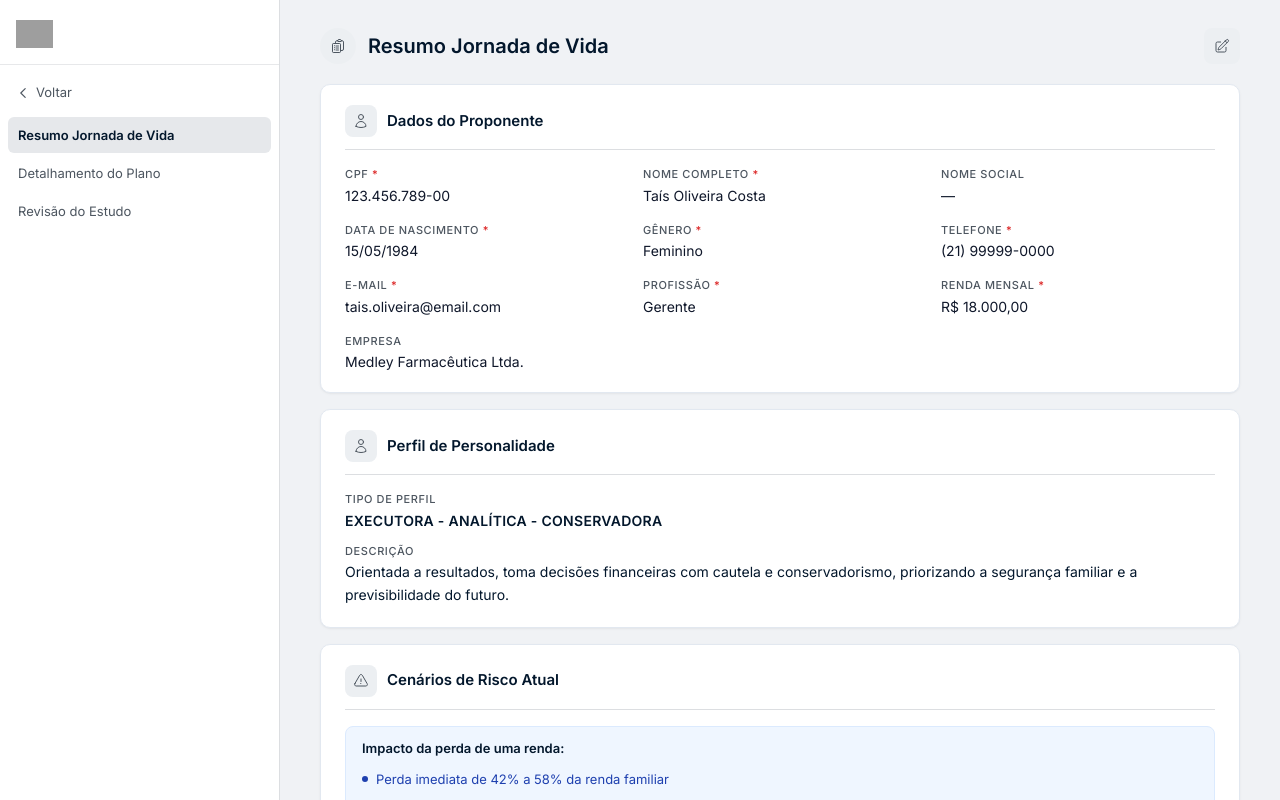
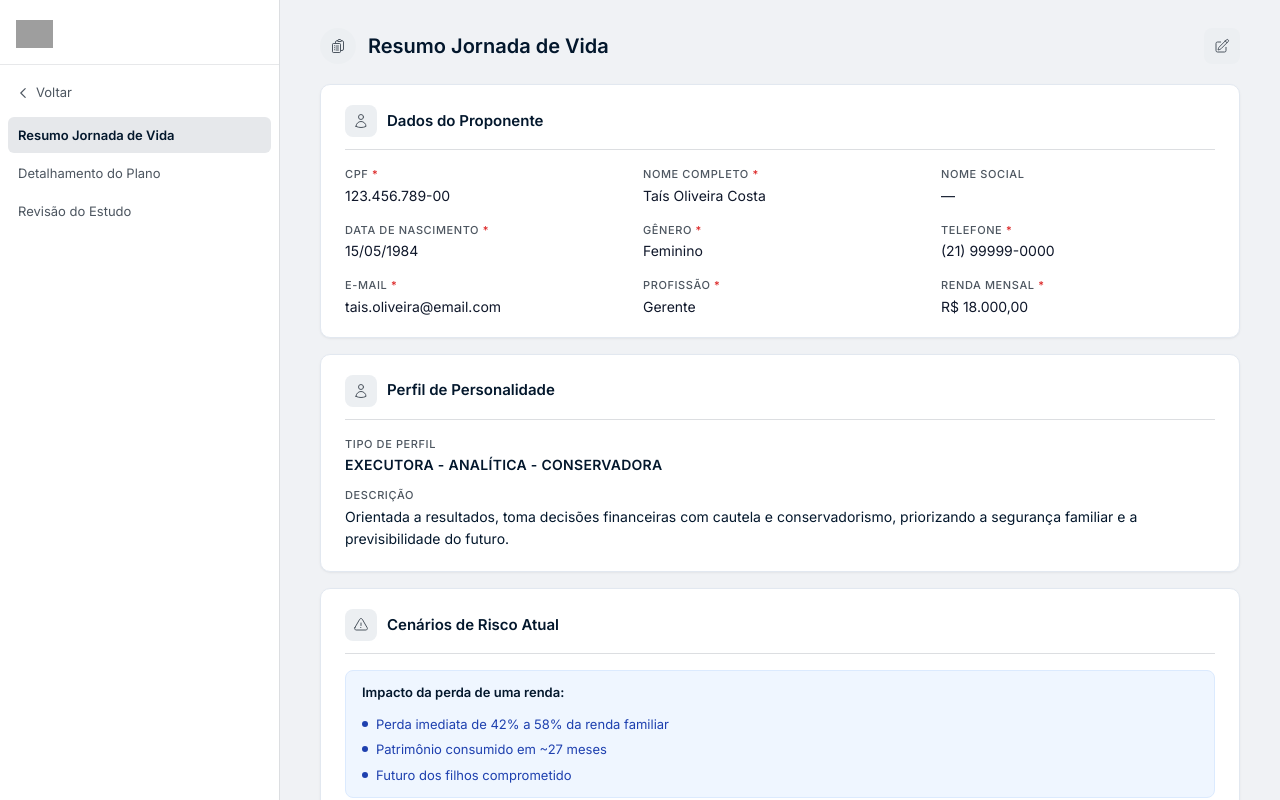
Before and after one commit to moniquearka/aliaplan, a Nuxt app: page / in a window 1280 px wide. Built offline with nearby package versions, Linux system fonts and the light colour scheme; grey boxes are pictures that could not be loaded.

Commit message:
fix: remove campo Empresa do bloco Dados do Proponente

```diff
--- a/app/components/tabs/ResumoJornada.vue
+++ b/app/components/tabs/ResumoJornada.vue
@@ -119,11 +119,6 @@
             <input v-if="isEditing" v-model="draftProponente.rendaMensal" class="inline-edit" />
             <p v-else class="field-value">{{ proponente.rendaMensal || '—' }}</p>
           </div>
-          <div>
-            <p class="field-label">Empresa</p>
-            <input v-if="isEditing" v-model="draftProponente.empresa" class="inline-edit" />
-            <p v-else class="field-value">{{ proponente.empresa || '—' }}</p>
-          </div>
         </template>
         <template v-else>
           <!-- 3ª coluna linha 3: Renda Mensal -->
@@ -131,12 +126,6 @@
             <p class="field-label">Renda Mensal <span style="color:#dc2626">*</span></p>
             <input v-if="isEditing" v-model="draftProponente.rendaMensal" class="inline-edit" />
             <p v-else class="field-value">{{ proponente.rendaMensal || '—' }}</p>
-          </div>
-          <!-- Linha 4 (sem OUTROS): Empresa -->
-          <div>
-            <p class="field-label">Empresa</p>
-            <input v-if="isEditing" v-model="draftProponente.empresa" class="inline-edit" />
-            <p v-else class="field-value">{{ proponente.empresa || '—' }}</p>
           </div>
         </template>
       </div>
```
